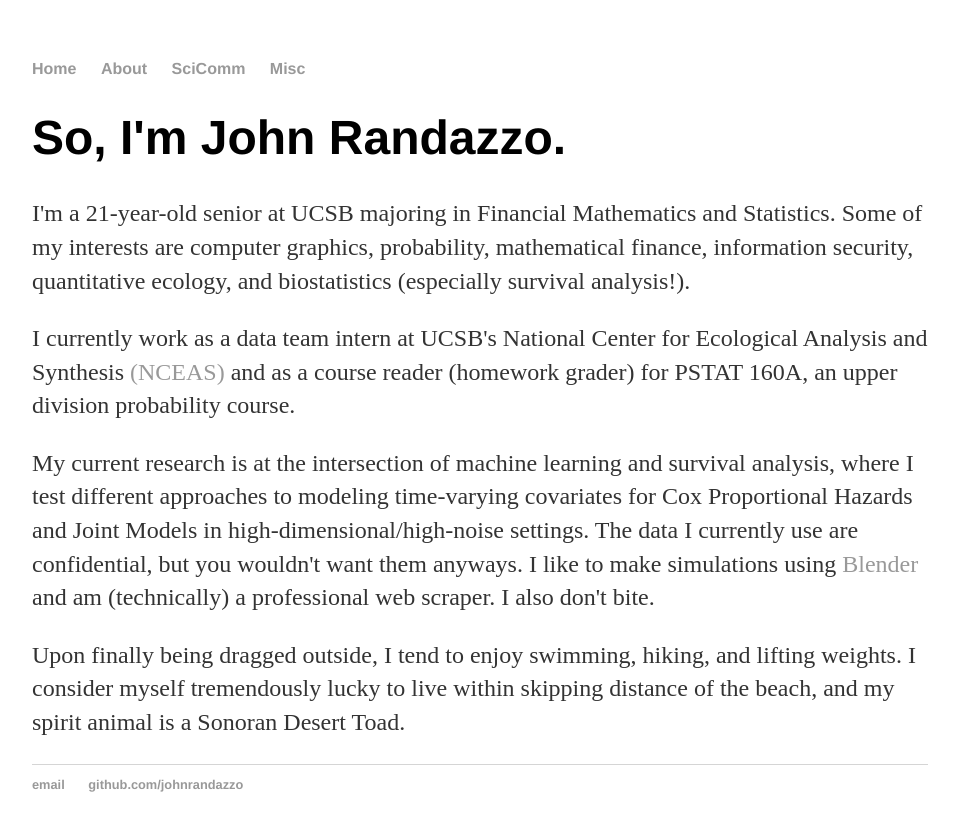
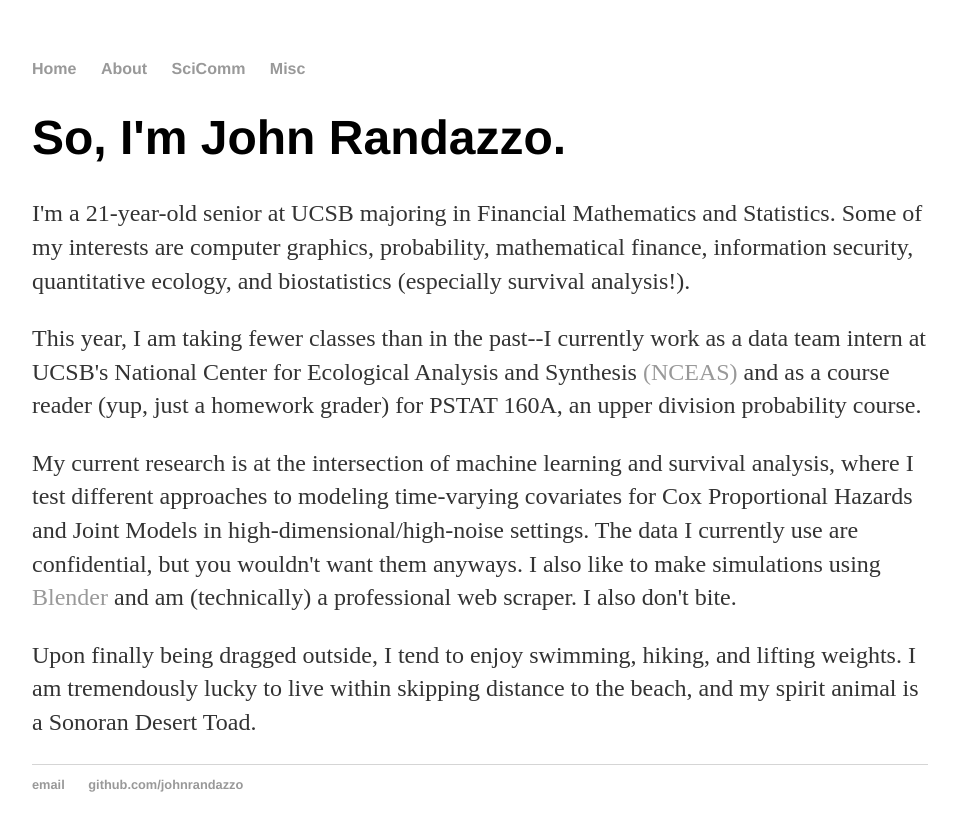
Before and after one commit to johnrandazzo/johnrandazzo.github.io, a Jekyll site: the page built from about/index.html, in a window 1280 px wide. Shown: the top 831 px of the page, without its empty margins (160-1119 px from the left). Built offline with Jekyll 4.4.1, drawn with Linux system fonts in a browser that asks for light colours.

Commit message:
Update index.html

```diff
--- a/about/index.html
+++ b/about/index.html
@@ -6,7 +6,7 @@
 <div class="blurb">
 	<h1>So, I'm John Randazzo.</h1>
 	<p>I'm a 21-year-old senior at UCSB majoring in Financial Mathematics and Statistics. Some of my interests are computer graphics, probability, mathematical finance, information security, quantitative ecology, and biostatistics (especially survival analysis!). </p>
-	<p>I currently work as a data team intern at UCSB's National Center for Ecological Analysis and Synthesis <a href="https://www.nceas.ucsb.edu/"> (NCEAS) </a> and as a course reader (homework grader) for PSTAT 160A, an upper division probability course.</p>
-	<p>My current research is at the intersection of machine learning and survival analysis, where I test different approaches to modeling time-varying covariates for Cox Proportional Hazards and Joint Models in high-dimensional/high-noise settings. The data I currently use are confidential, but you wouldn't want them anyways. I like to make simulations using <a href="https://www.blender.org/"> Blender </a> and am (technically) a professional web scraper. I also don't bite.</p>
-	<p>Upon finally being dragged outside, I tend to enjoy swimming, hiking, and lifting weights. I consider myself tremendously lucky to live within skipping distance of the beach, and my spirit animal is a Sonoran Desert Toad. </p>
+	<p>This year, I am taking fewer classes than in the past--I currently work as a data team intern at UCSB's National Center for Ecological Analysis and Synthesis <a href="https://www.nceas.ucsb.edu/"> (NCEAS) </a> and as a course reader (yup, just a homework grader) for PSTAT 160A, an upper division probability course.</p>
+	<p>My current research is at the intersection of machine learning and survival analysis, where I test different approaches to modeling time-varying covariates for Cox Proportional Hazards and Joint Models in high-dimensional/high-noise settings. The data I currently use are confidential, but you wouldn't want them anyways. I also like to make simulations using <a href="https://www.blender.org/"> Blender </a> and am (technically) a professional web scraper. I also don't bite.</p>
+	<p>Upon finally being dragged outside, I tend to enjoy swimming, hiking, and lifting weights. I am tremendously lucky to live within skipping distance to the beach, and my spirit animal is a Sonoran Desert Toad. </p>
 </div><!-- /.blurb -->
```
